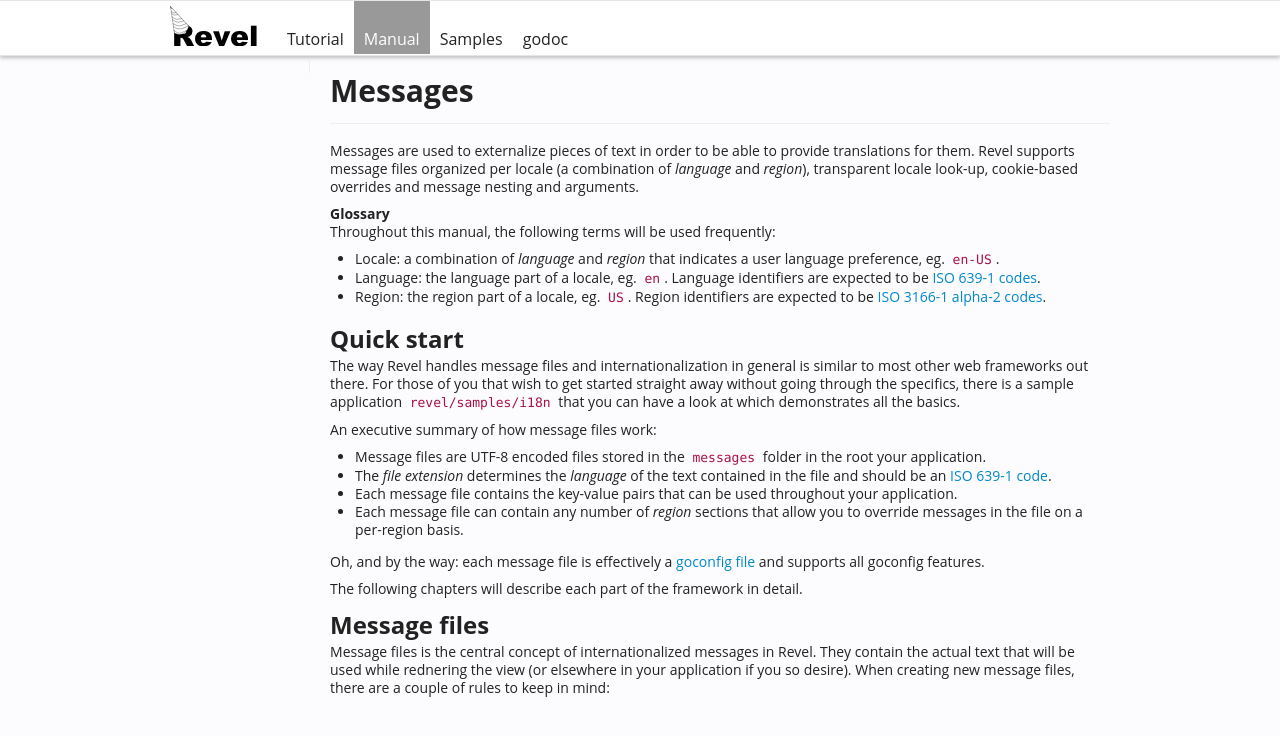
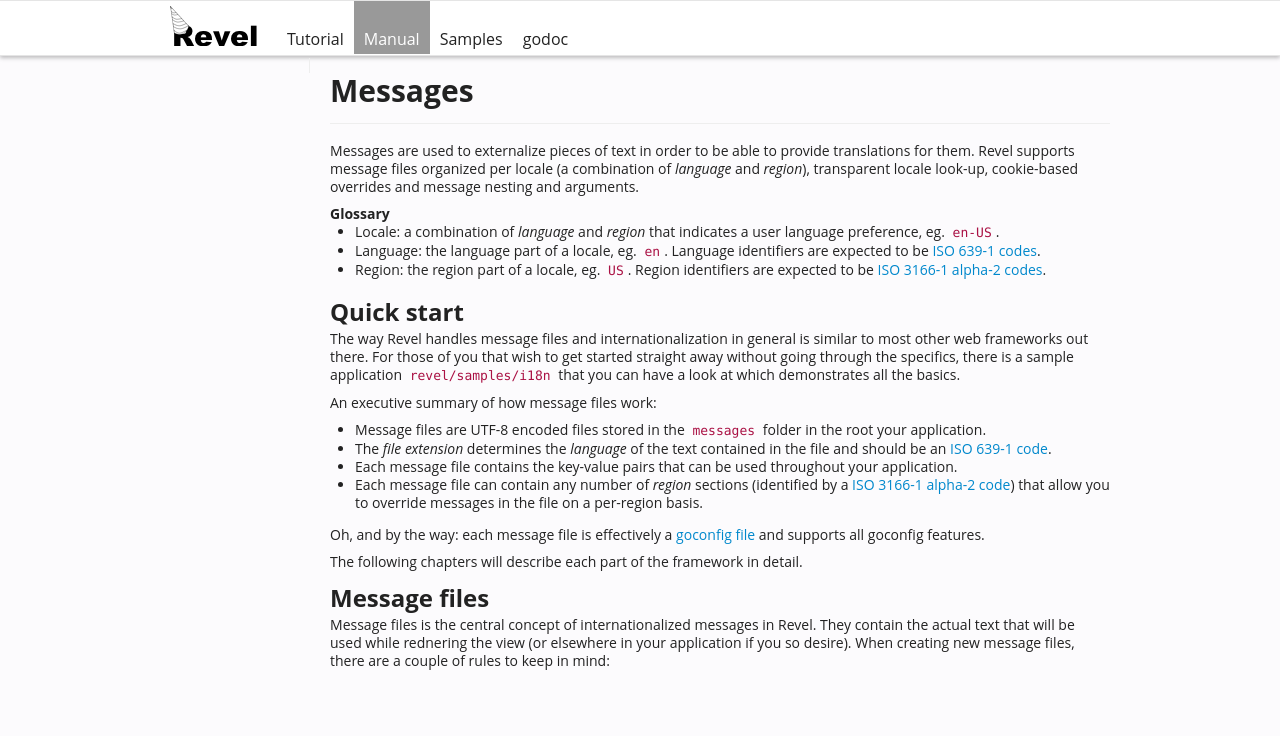
Before and after one commit to revel/revel, a Jekyll site: the page built from manual/i18n-messages.md, in a window 1280 px wide. Shown: the top 736 px of the page. Built offline with Jekyll 4.4.1, drawn with Linux system fonts in a browser that asks for light colours.

Commit message:
I18n manual update

```diff
--- a/manual/i18n-messages.md
+++ b/manual/i18n-messages.md
@@ -8,9 +8,6 @@ supports message files organized per locale (a combination of *language* and *re
 look-up, cookie-based overrides and message nesting and arguments.
 
 #### Glossary
-
-Throughout this manual, the following terms will be used frequently:
-
 * Locale: a combination of *language* and *region* that indicates a user language preference, eg. `en-US`.
 * Language: the language part of a locale, eg. `en`. Language identifiers are expected to be [ISO 639-1 codes](http://en.wikipedia.org/wiki/List_of_ISO_639-1_codes).
 * Region: the region part of a locale, eg. `US`. Region identifiers are expected to be [ISO 3166-1 alpha-2 codes](http://en.wikipedia.org/wiki/ISO_3166-1_alpha-2).
@@ -26,7 +23,7 @@ An executive summary of how message files work:
 * Message files are UTF-8 encoded files stored in the `messages` folder in the root your application.
 * The *file extension* determines the *language* of the text contained in the file and should be an [ISO 639-1 code](http://en.wikipedia.org/wiki/List_of_ISO_639-1_codes).
 * Each message file contains the key-value pairs that can be used throughout your application.
-* Each message file can contain any number of *region* sections that allow you to override messages in the file on a per-region basis.
+* Each message file can contain any number of *region* sections (identified by a [ISO 3166-1 alpha-2 code](http://en.wikipedia.org/wiki/ISO_3166-1_alpha-2)) that allow you to override messages in the file on a per-region basis.
 
 Oh, and by the way: each message file is effectively a [goconfig file](https://github.com/robfig/goconfig) and supports all goconfig features.
 
```
